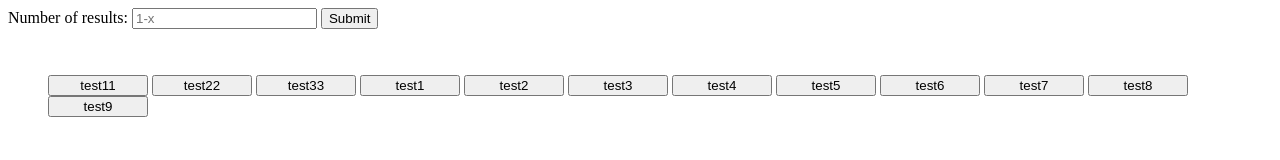
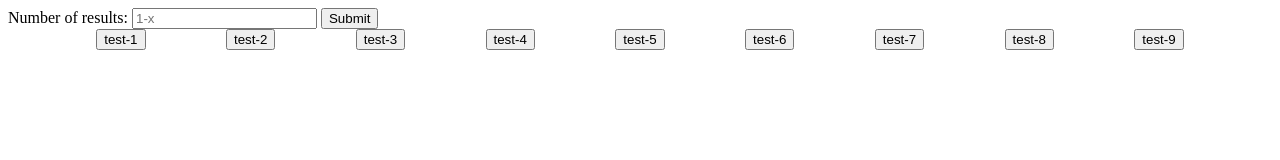
Before and after one commit to staten-island-tech/vite-project-tonitruum-0, a website built with Vite: page vite-project/index.html in a window 1280 px wide. Built offline with nearby package versions, Linux system fonts and the light colour scheme; no server answers.

Commit message:
asdasdasd

```diff
--- a/vite-project/index.html
+++ b/vite-project/index.html
@@ -16,28 +16,19 @@
       <input type="text" id="num" placeholder="1-x" required pattern="\d+" />
       <input id="submit" type="submit" value="Submit" />
     </form>
-    <form id="mainForm">
-      <ul id="outerFlex">
-        <li id="tags">
-          <ul id="innerFlex">
-            <li>
-              <input class="tag" type="button" id="cute" value="test11" />
-              <input class="tag" type="button" id="cute2" value="test22" />
-              <input class="tag" type="button" id="cute3" value="test33" />
-              <input class="tag" type="button" value="test1" />
-              <input class="tag" type="button" value="test2"/>
-              <input class="tag" type="button" value="test3" />
-              <input class="tag" type="button" value="test4"/>
-              <input class="tag" type="button" value="test5" />
-              <input class="tag" type="button" value="test6"/>
-              <input class="tag" type="button" value="test7" />
-              <input class="tag" type="button" value="test8"/>
-              <input class="tag" type="button" value="test9" />
-            </li>
-          </ul>
-        </li>
-      </ul>
-    </form>
+
+    <div id="buttonContainer">
+      <button class="tag" id="test-1" value="test-1">test-1</button>
+      <button class="tag" id="test-2" value="test-2">test-2</button>
+      <button class="tag" id="test-3" value="test-3">test-3</button>
+      <button class="tag" id="test-4" value="test-4">test-4</button>
+      <button class="tag" id="test-5" value="test-5">test-5</button>
+      <button class="tag" id="test-6" value="test-6">test-6</button>
+      <button class="tag" id="test-7" value="test-7">test-7</button>
+      <button class="tag" id="test-8" value="test-8">test-8</button>
+      <button class="tag" id="test-9" value="test-9">test-9</button>
+    </div>
+
     <div id="container"></div>
     <script type="module" src="/main.js"></script>
   </body>
--- a/vite-project/style.css
+++ b/vite-project/style.css
@@ -1,3 +1,7 @@
+html {
+  box-sizing: border-box;
+}
+
 #app {
   background-color: red;
   height: 100px;
@@ -8,24 +12,18 @@
   height: 30vh;
 }
 
-#outerFlex,
-#innerFlex {
+#buttonContainer {
   display: flex;
+  justify-content: space-around;
   flex-wrap: wrap;
-  align-items: center;
-  justify-content: space-between;
+  padding: 0 3rem;
 }
 
 li {
   list-style-type: none;
 }
 
-#innerFlex {
-  color: red;
-  margin: 30px auto;
-  padding: 0;
+.tag {
+  width: auto;
+  justify-content: center;
 }
-
-.tag {
-  width: 100px;
-}
```
